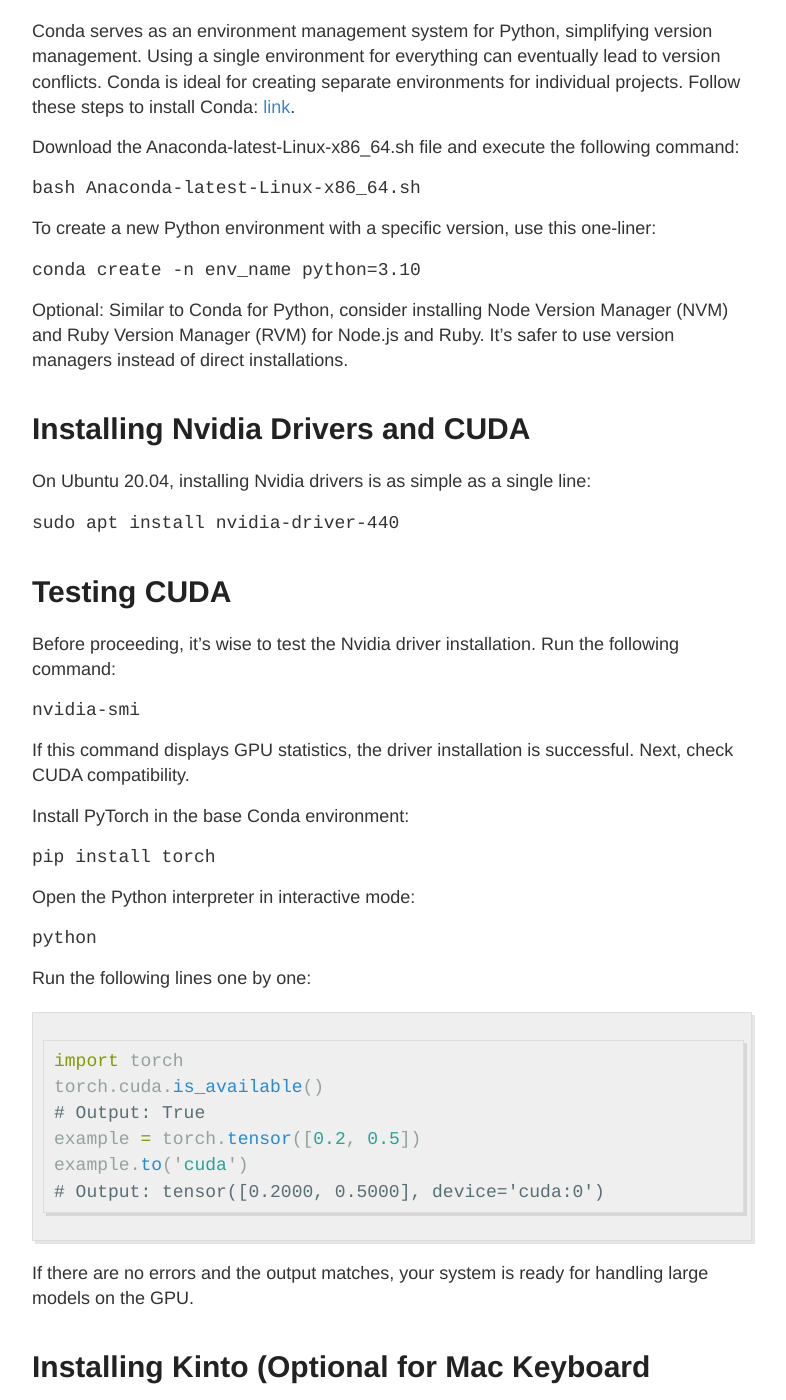
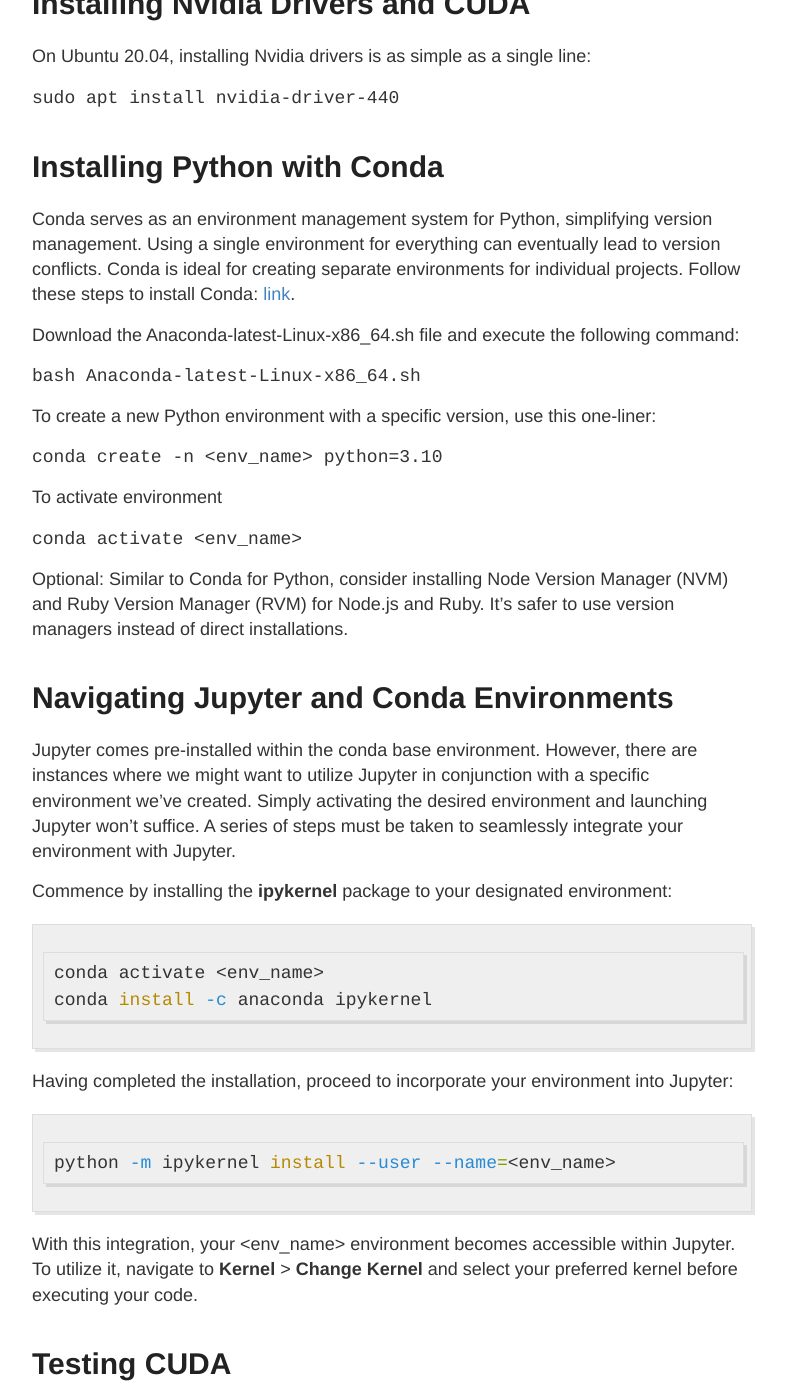
Before and after one commit to shubham-shinde/blogs, a Jekyll site: the page built from _posts/2023-07-22-beast.md, in a window 1280 px wide and 1400 px high, scrolled down 2132 px. Shown: the whole window, without its empty margins (248-1034 px from the left). Built offline with Jekyll 4.4.1, drawn with Linux system fonts in a browser that asks for light colours; comment, search, counter and statistics services are not loaded; some of the changed text lies outside the part shown.

Commit message:
jupyter setup added

````diff
--- a/_posts/2023-07-22-beast.md
+++ b/_posts/2023-07-22-beast.md
@@ -42,6 +42,12 @@
 
 A programmer's initial task on a new operating system is to install a browser. While Ubuntu comes preloaded with Firefox, I prefer Chrome due to its seamless integration with Google accounts. After logging into Chrome with my Gmail, activating sync restores my extensions, bookmarks, and login credentials within just 5 minutes. To install Chrome, open Firefox and visit the [Chrome website](https://www.google.com/chrome/), then click the download button. On Ubuntu, a .dmg file will be downloaded. Double-clicking it opens the Ubuntu Software window with an install button. After installation, turning on sync brings back all your settings.
 
+# Installing Nvidia Drivers and CUDA
+
+On Ubuntu 20.04, installing Nvidia drivers is as simple as a single line:
+
+```sudo apt install nvidia-driver-440```
+
 # Installing Python with Conda
 
 Conda serves as an environment management system for Python, simplifying version management. Using a single environment for everything can eventually lead to version conflicts. Conda is ideal for creating separate environments for individual projects. Follow these steps to install Conda: [link](https://docs.conda.io/projects/conda/en/latest/user-guide/install/linux.html).
@@ -52,16 +58,33 @@
 
 To create a new Python environment with a specific version, use this one-liner:
 
-```conda create -n env_name python=3.10```
+```conda create -n <env_name> python=3.10```
+
+To activate environment
+
+```conda activate <env_name>```
 
 Optional:
 Similar to Conda for Python, consider installing Node Version Manager (NVM) and Ruby Version Manager (RVM) for Node.js and Ruby. It's safer to use version managers instead of direct installations.
 
-# Installing Nvidia Drivers and CUDA
+# Navigating Jupyter and Conda Environments
 
-On Ubuntu 20.04, installing Nvidia drivers is as simple as a single line:
+Jupyter comes pre-installed within the conda base environment. However, there are instances where we might want to utilize Jupyter in conjunction with a specific environment we've created. Simply activating the desired environment and launching Jupyter won't suffice. A series of steps must be taken to seamlessly integrate your environment with Jupyter.
 
-```sudo apt install nvidia-driver-440```
+Commence by installing the **ipykernel** package to your designated environment:
+
+```bash
+conda activate <env_name>
+conda install -c anaconda ipykernel
+```
+
+Having completed the installation, proceed to incorporate your environment into Jupyter:
+
+```bash
+python -m ipykernel install --user --name=<env_name>
+```
+
+With this integration, your \<env_name\> environment becomes accessible within Jupyter. To utilize it, navigate to **Kernel** > **Change Kernel** and select your preferred kernel before executing your code.
 
 # Testing CUDA
 
````
